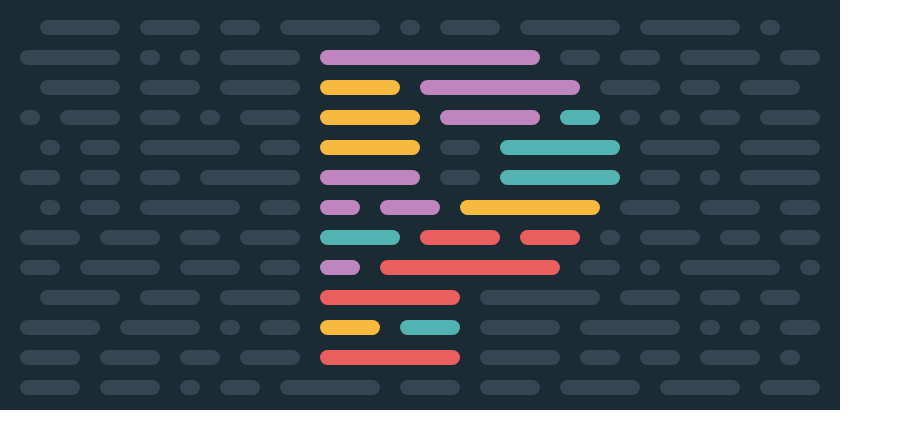
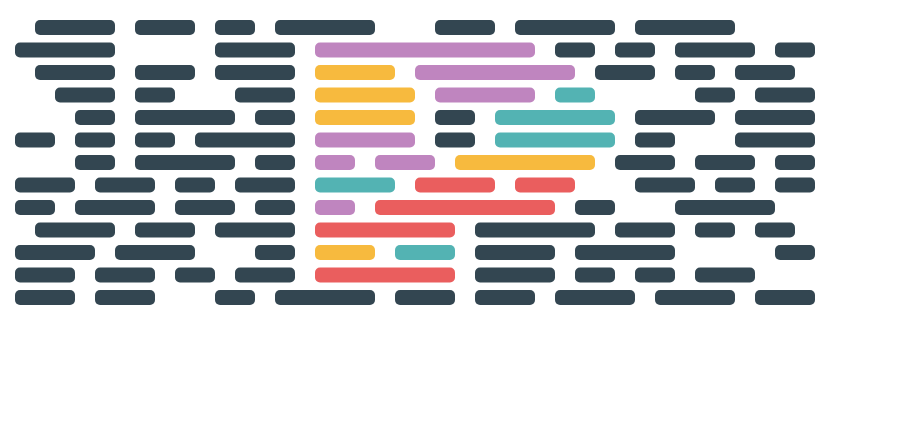
Before and after one commit to nagy135/shifting-lines, a React (Create React App) app: page / in a window 1280 px wide. Shown: the top 448 px of the page, without its empty margins (0-903 px from the left). Built offline with nearby package versions, Linux system fonts and the light colour scheme.

Commit message:
feat: version using svg and custom path components

```diff
--- a/src/components/shifting-lines.tsx
+++ b/src/components/shifting-lines.tsx
@@ -1,17 +1,12 @@
 import { cellHeight, cellSize, REFRESH_WAIT } from "@constants/global";
-import { CSSProperties, FC, useCallback, useState } from "react";
+import { CSSProperties, FC, useCallback, useRef, useState } from "react";
+
+const RADIUS = 5;
 
 interface IShiftingLines {
   grid: number[][];
   colorSetup: TColorSetup;
 }
-
-const style: CSSProperties = {
-  position: "absolute",
-  backgroundColor: "white",
-  width: cellSize,
-  height: cellHeight,
-};
 
 export type TColorSetup = {
   baseChoices: string[];
@@ -59,26 +54,27 @@ const ShiftingLines: FC<IShiftingLines> = ({ grid, colorSetup }) => {
   const [animating, setAnimating] = useState(false);
   const [offsets, setOffsets] = useState(grid.map(() => 0));
 
-  const maxWidth = cellSize*grid[0].length;
+  const maxWidth = cellSize * grid[0].length;
 
+  const intervalHandleRef = useRef<NodeJS.Timer | null>(null)
   const handleClick = useCallback(() => {
-    if (animating) return;
+    if (animating && intervalHandleRef.current) {
+      setAnimating(false);
+      clearInterval(intervalHandleRef.current);
+      return;
+    };
     setAnimating(true);
 
-    setInterval(() => {
+    intervalHandleRef.current = setInterval(() => {
       setOffsets((prev) => prev.map((e, i) => (i % 2 ? e + 1 : e - 1)));
     }, REFRESH_WAIT);
   }, [offsets, animating]);
 
   return (
-    <div
-      className="app"
-      style={{
-        backgroundColor: colorSetup.background,
-        width: grid[0].length * cellSize + globalOffset[0],
-        height: grid.length * 2 * cellHeight + globalOffset[1],
-      }}
-      onClick={() => handleClick()}
+    <div onClick={() => handleClick()}>
+      <svg
+        width={grid[0].length * cellSize + globalOffset[0]}
+        height={grid.length * 2 * cellHeight + globalOffset[1]}
       >
         {grid.map((row, y) => {
           return (
@@ -88,28 +84,62 @@ const ShiftingLines: FC<IShiftingLines> = ({ grid, colorSetup }) => {
                 const hasLeftSibling = siblingExists(grid, x - 1, y);
                 const color = getCellColor(x, y, val, colorSetup);
 
-              const newX = (x * cellSize + globalOffset[0] + offsets[y]) % maxWidth;
+                const newX =
+                  (x * cellSize + globalOffset[0] + offsets[y]) % maxWidth;
+                const fill = color === "" ? "white" : color;
 
+                const finalY = 1.5 * y * cellHeight + globalOffset[1];
+                const finalX = newX > 0 ? newX : newX + maxWidth;
+
+                if (hasRightSibling && hasLeftSibling) {
                   return (
-                <div
-                  key={`cell-${x}x${y}`}
-                  style={{
-                    ...style,
-                    top: 2*y * cellHeight + globalOffset[1],
-                    left: newX > 0 ? newX : newX+maxWidth,
-                    borderTopLeftRadius: !hasLeftSibling ? 15 : undefined,
-                    borderBottomLeftRadius: !hasLeftSibling ? 15 : undefined,
-
-                    borderTopRightRadius: !hasRightSibling ? 15 : undefined,
-                    borderBottomRightRadius: !hasRightSibling ? 15 : undefined,
-                    background: color,
-                  }}
+                    <path
+                      d={`
+M${finalX - RADIUS},${finalY}
+h${cellSize}
+v${cellHeight}
+h-${cellSize}
+v-${cellHeight}
+z`}
+                      fill={fill}
                     />
                   );
+                } else if (hasRightSibling) {
+                  return (
+                    <path
+                      d={`
+M${finalX},${finalY}
+h${cellSize - RADIUS}
+v${cellHeight}
+h-${cellSize - RADIUS}
+a${RADIUS},${RADIUS} 0 0 1 -${RADIUS},-${RADIUS}
+v-${cellHeight - 2 * RADIUS}
+a${RADIUS},${RADIUS} 0 0 1 ${RADIUS},-${RADIUS}
+z`}
+                      fill={fill}
+                    />
+                  );
+                } else if (hasLeftSibling) {
+                  return (
+                    <path
+                      d={`
+M${finalX - RADIUS},${finalY}
+h${cellSize - RADIUS}
+a${RADIUS},${RADIUS} 0 0 1 ${RADIUS},${RADIUS}
+v${cellHeight - 2 * RADIUS}
+a${RADIUS},${RADIUS} 0 0 1 -${RADIUS},${RADIUS}
+h-${cellSize - RADIUS}
+v-${cellHeight}
+z`}
+                      fill={fill}
+                    />
+                  );
+                } else return null;
               })}
             </>
           );
         })}
+      </svg>
     </div>
   );
 };
```
Also changed, not shown: src/components/shifting-lines-absolute-divs.tsx (added, +117 -0 lines). Lines whose indentation alone changed are shown as unchanged.
